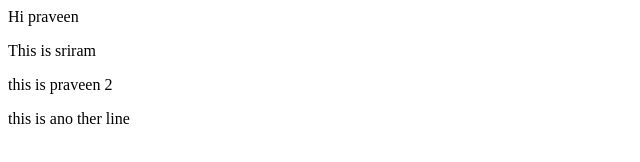
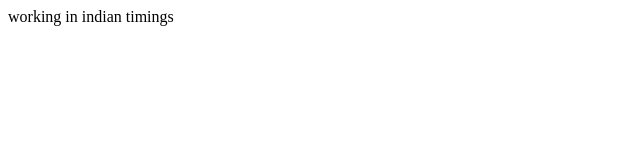
Before and after one commit to sriram-aleti/praveen_pr2, a plain HTML site: page index.html in a window 1280 px wide. Shown: the whole page, without its empty margins (0-640 px from the left). Drawn offline with Linux system fonts and the light colour scheme.

Commit message:
indian worker

```diff
--- a/index.html
+++ b/index.html
@@ -1,8 +1 @@
-<p>Hi praveen</p>
-
-<p>This is sriram</p>
-
-
-<p> this is praveen 2 </p>
-
-<p> this is ano ther line </p>
+<p>working in indian timings</p>
```
